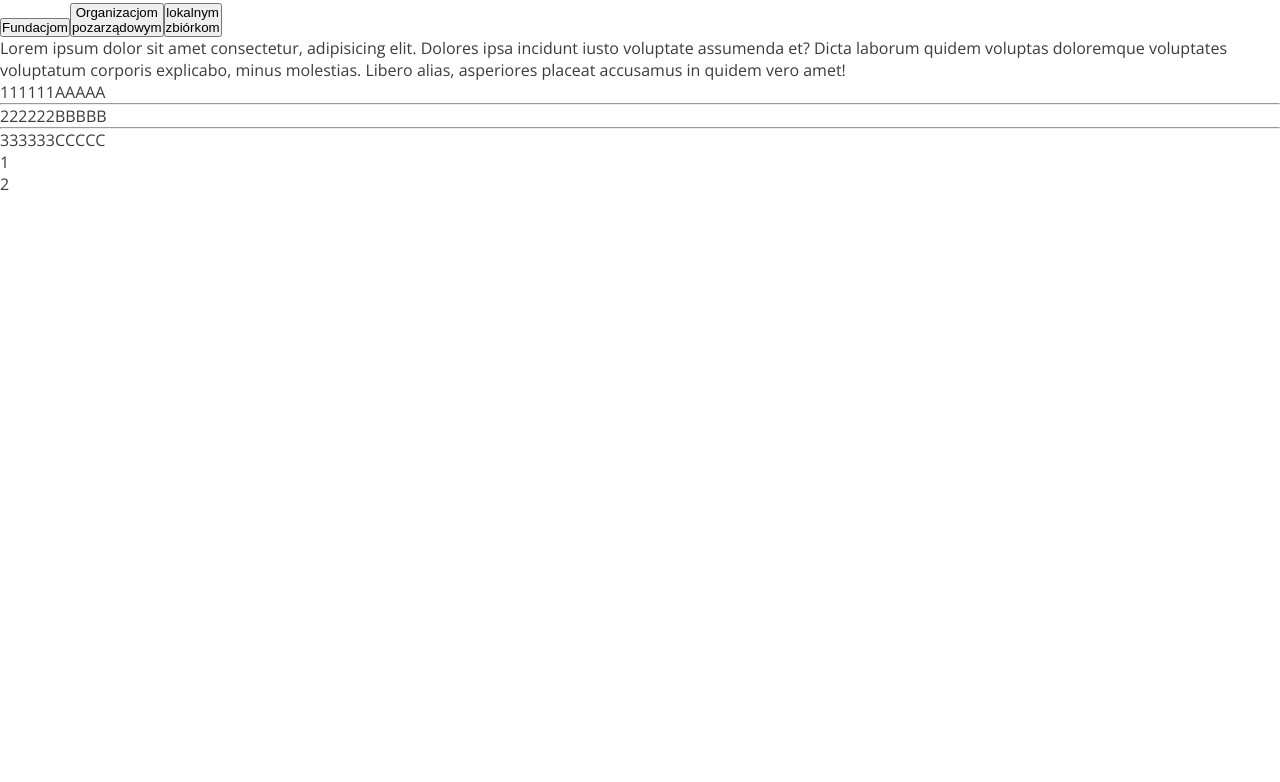
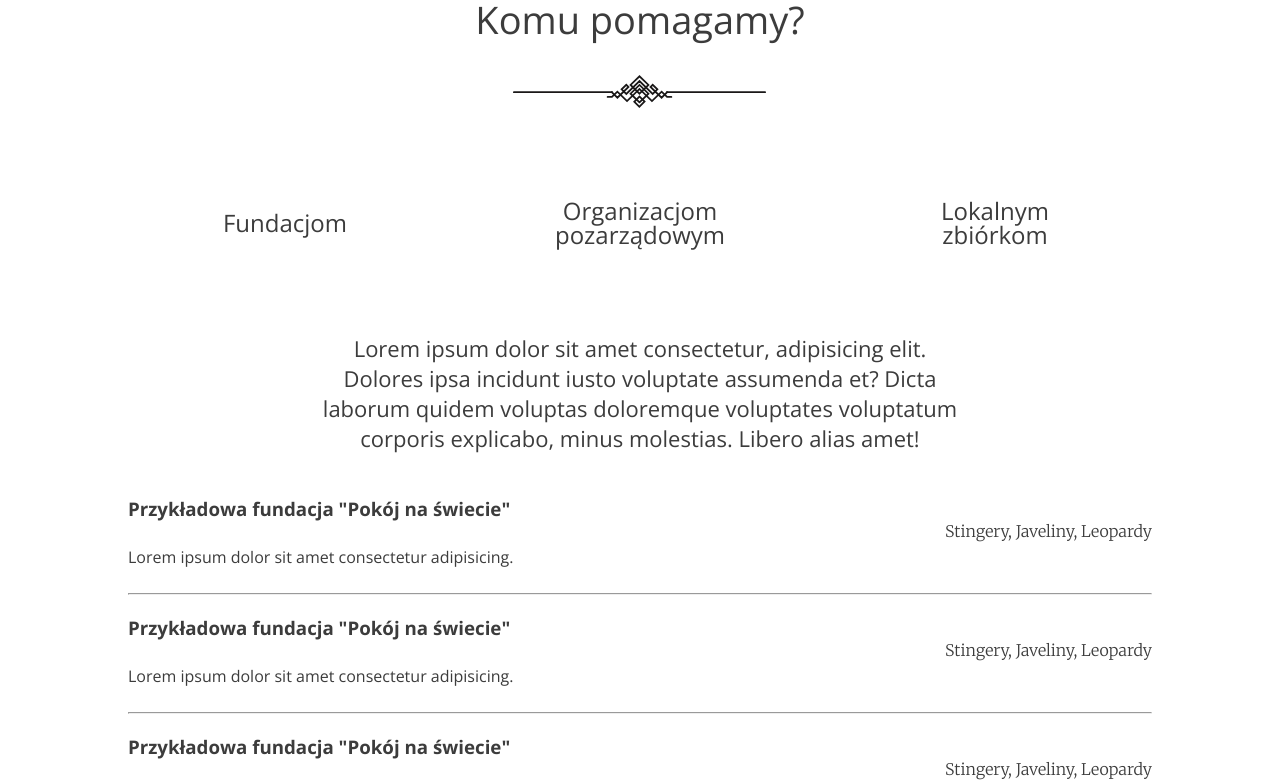
Before and after one commit to MaciekDuda/Project_CL_Oddam, a React (Vite) app in the folder oddam-w-dobre-rece/: page / in a window 1280 px wide. Shown: the part 3180-3962 px from the top of the page. Before the commit the page ends 3375 px from the top, so only its background shows below. Built offline with nearby package versions, Linux system fonts and the light colour scheme.

Commit message:
who we help

```diff
--- a/oddam-w-dobre-rece/src/components/NavHeader.tsx
+++ b/oddam-w-dobre-rece/src/components/NavHeader.tsx
@@ -51,7 +51,14 @@ const NavHeader = () => {
 						</Scroll>
 					</li>
 					<li className="nav__menu_item">
-						<Scroll className="link" to="/">
+						<Scroll
+							className="link"
+							to="help"
+							spy={true}
+							smooth={true}
+							offset={-100}
+							duration={600}
+						>
 							Fundacja i organizacje
 						</Scroll>
 					</li>
--- a/oddam-w-dobre-rece/src/components/WhoWeHelp.tsx
+++ b/oddam-w-dobre-rece/src/components/WhoWeHelp.tsx
@@ -1,7 +1,7 @@
 const WhoWeHelp = () => {
 	return (
 		<>
-			<section className="help">
+			<section className="help" id='help'>
 				<div className="help__box">
 					<div className="help__box_head">
 						<p className="help__box_head_title">Komu pomagamy?</p>
@@ -21,19 +21,30 @@ const WhoWeHelp = () => {
 								pozarządowym
 							</button>
 							<button className="org_btn">
-								lokalnym <br />
+								Lokalnym <br />
 								zbiórkom
 							</button>
 						</div>
 
                         <div className="help__box_orgs_desc">
-                            <p>Lorem ipsum dolor sit amet consectetur, adipisicing elit. Dolores ipsa incidunt iusto voluptate assumenda et? Dicta laborum quidem voluptas doloremque voluptates voluptatum corporis explicabo, minus molestias. Libero alias, asperiores placeat accusamus in quidem vero amet!</p>
+                            <p>Lorem ipsum dolor sit amet consectetur, adipisicing elit. Dolores ipsa incidunt iusto voluptate assumenda et? Dicta laborum quidem voluptas doloremque voluptates voluptatum corporis explicabo, minus molestias. Libero alias amet!</p>
                         </div>
 
                         <ul className="help__box_orgs_list">
-                            <li className="org_item">111111AAAAA <hr /></li>
-                            <li className="org_item">222222BBBBB <hr /></li>
-                            <li className="org_item">333333CCCCC</li>
+                            <li className="org_item"><h3>Przykładowa fundacja "Pokój na świecie"</h3>
+                            <p className="needs">Stingery, Javeliny, Leopardy</p>
+                            <p className="info">Lorem ipsum dolor sit amet consectetur adipisicing.</p>
+                                 <hr /></li>
+                            <li className="org_item"><h3>Przykładowa fundacja "Pokój na świecie"</h3>
+                            <p className="needs">Stingery, Javeliny, Leopardy</p>
+                            <p className="info">Lorem ipsum dolor sit amet consectetur adipisicing.</p>
+                                 <hr /></li>
+                            <li className="org_item"><h3>Przykładowa fundacja "Pokój na świecie"</h3>
+                            <p className="needs">Stingery, Javeliny, Leopardy</p>
+                            <p className="info">Lorem ipsum dolor sit amet consectetur adipisicing.</p>
+                                 <hr /></li>
+
+
                         </ul>
 
                         <div className="pagination">
--- a/oddam-w-dobre-rece/src/css/main.css
+++ b/oddam-w-dobre-rece/src/css/main.css
@@ -251,6 +251,98 @@
   background-size: cover;
 }
 
+.help {
+  width: 100%;
+  margin: 50px auto;
+}
+.help__box {
+  display: flex;
+  flex-direction: column;
+  justify-content: center;
+  align-items: center;
+}
+.help__box_head {
+  text-align: center;
+}
+.help__box_head_title {
+  font-size: 38px;
+  font-weight: 400;
+  text-align: center;
+  margin-bottom: 10px;
+}
+.help__box_head .decor {
+  padding: 20px 0 0;
+}
+.help__box_orgs {
+  display: flex;
+  flex-direction: column;
+  justify-content: center;
+  align-items: center;
+  width: 80%;
+}
+.help__box_orgs_buttons {
+  display: flex;
+  justify-content: center;
+  gap: 150px;
+}
+.help__box_orgs_buttons .org_btn {
+  font-family: "Open Sans", sans-serif;
+  background-color: transparent;
+  cursor: pointer;
+  color: #3C3C3C;
+  width: 205px;
+  height: 80px;
+  font-size: 24px;
+  text-align: center;
+  line-height: 24px;
+  border: 0.75px solid transparent;
+  transition: 0.3s all ease-in-out;
+  margin: 70px auto;
+}
+.help__box_orgs_buttons .org_btn:hover {
+  color: #737373;
+  border: 0.75px solid #3C3C3C;
+}
+.help__box_orgs_desc {
+  max-width: 640px;
+  text-align: center;
+  font-size: 22px;
+  line-height: 30px;
+}
+.help__box_orgs_list {
+  width: 100%;
+  display: block;
+  margin: 33px 0;
+  list-style: none;
+}
+.help__box_orgs_list .org_item {
+  padding: 10px 0;
+  display: flex;
+  flex-direction: column;
+}
+.help__box_orgs_list .org_item .info {
+  padding: 5px 0;
+  margin-bottom: 20px;
+}
+.help__box_orgs_list .org_item .needs {
+  font-family: "Merriweather", sans-serif;
+  font-weight: 300;
+  align-self: flex-end;
+}
+.help__box_orgs .pagination {
+  display: flex;
+}
+.help__box_orgs .pagination p {
+  margin: 0 5px;
+  padding: 10px;
+  border: 0.75px solid transparent;
+  transition: 0.3s all ease-in-out;
+}
+.help__box_orgs .pagination p:hover {
+  color: #737373;
+  border: 0.75px solid #3C3C3C;
+}
+
 * {
   padding: 0;
   margin: 0;
--- a/oddam-w-dobre-rece/src/scss/components/_whowehelp.scss
+++ b/oddam-w-dobre-rece/src/scss/components/_whowehelp.scss
@@ -0,0 +1,108 @@
+.help {
+	width: 100%;
+
+    margin: 50px auto;
+
+	&__box {
+		display: flex;
+		flex-direction: column;
+		justify-content: center;
+		align-items: center;
+
+		&_head {
+			text-align: center;
+
+			&_title {
+				font-size: 38px;
+				font-weight: 400;
+				text-align: center;
+				margin-bottom: 10px;
+			}
+
+			.decor {
+				padding: 20px 0 0;
+			}
+		}
+
+		&_orgs {
+			display: flex;
+			flex-direction: column;
+			justify-content: center;
+			align-items: center;
+            width: 80%;
+
+			&_buttons {
+				display: flex;
+				justify-content: center;
+				gap: 150px;
+
+				.org_btn {
+					font-family: $font-base;
+					background-color: transparent;
+					cursor: pointer;
+					color: $dark;
+					width: 205px;
+					height: 80px;
+					font-size: 24px;
+					text-align: center;
+					line-height: 24px;
+					border: 0.75px solid transparent;
+					transition: 0.3s all ease-in-out;
+					margin: 70px auto;
+
+					&:hover {
+						color: $grey;
+						border: 0.75px solid $dark;
+					}
+				}
+			}
+
+			&_desc {
+				max-width: 640px;
+				text-align: center;
+				font-size: 22px;
+				line-height: 30px;
+			}
+
+            &_list {
+                width: 100%;
+                display: block;
+                margin: 33px 0;
+                list-style: none;
+
+                .org_item {
+                    padding: 10px 0;
+                    display: flex;
+                    flex-direction: column;
+
+                    .info {
+                        padding: 5px 0;
+                        margin-bottom: 20px;
+                    }
+                    .needs {
+                        font-family: $font-alt;
+                        font-weight: 300;
+                        align-self: flex-end;
+                    }
+                }
+
+            }
+
+            .pagination {
+                display: flex;
+
+                p {
+                    margin: 0 5px;
+                    padding: 10px;
+                    border: 0.75px solid transparent;
+                    transition: 0.3s all ease-in-out;
+
+                    &:hover {
+                        color: $grey;
+						border: 0.75px solid $dark;
+                    }
+                }
+            }
+		}
+	}
+}
```
Also changed, not shown: 1 other file (tests, documents, lock files or other folders).
